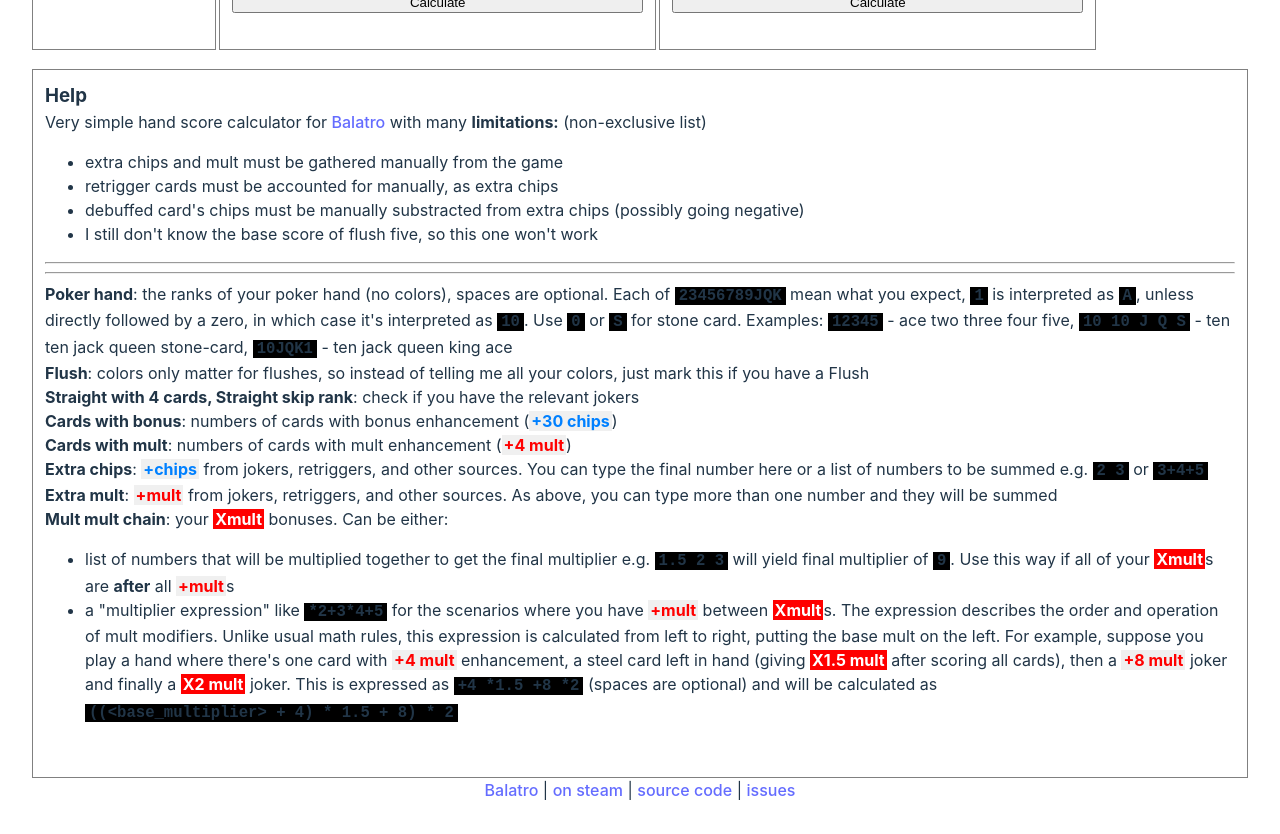
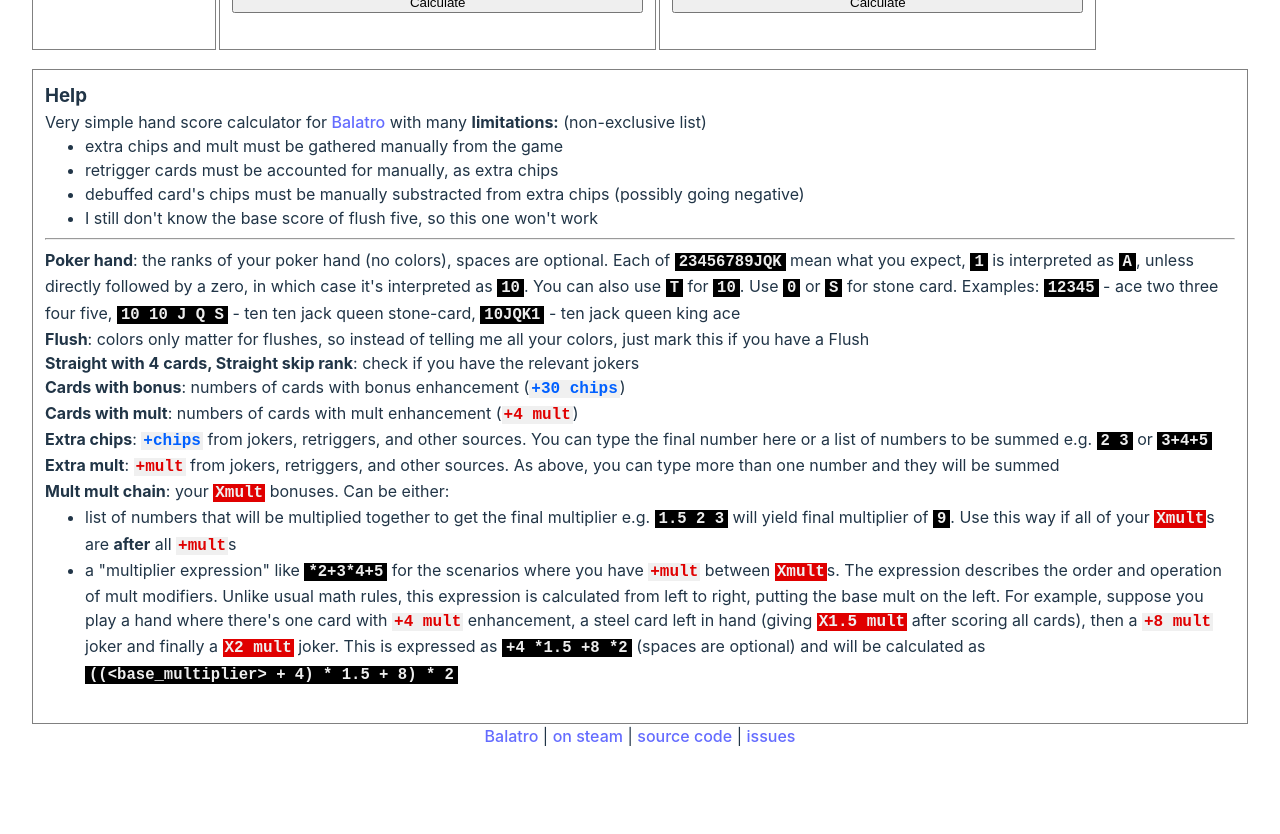
Before and after one commit to itrend/balcal, a React (Vite) app: page / in a window 1280 px wide. Shown: the part 780-1614 px from the top of the page. After the commit the page ends 1560 px from the top, so only its background shows below. Built offline with nearby package versions, Linux system fonts and the light colour scheme.

Commit message:
more help visuals

```diff
--- a/src/App.css
+++ b/src/App.css
@@ -56,9 +56,15 @@ h3 {
 
 #help code {
   font-weight: bold;
+  color: #eee;
   background-color: black;
   font-size: larger;
   padding-left: 4px;
   padding-right: 4px;
   white-space: nowrap;
 }
+
+ul {
+  margin-top: 0px;
+  margin-bottom: 0px;
+}
--- a/src/balatro.css
+++ b/src/balatro.css
@@ -1,23 +1,23 @@
-.chips {
+.balatro {
+  font-family: monospace;
+  font-size: large;
   font-weight: bold;
   padding-left: 2px;
   padding-right: 2px;
-  color: #0080ff;
+  white-space: nowrap;
+}
+
+.chips {
+  color: #0060ff;
   background-color: #f0f0f0;
 }
 
 .amult {
-  font-weight: bold;
-  padding-left: 2px;
-  padding-right: 2px;
-  color: red;
+  color: #e00000;
   background-color: #f0f0f0;
 }
 
 .mmult {
-  font-weight: bold;
-  padding-left: 2px;
-  padding-right: 2px;
-  color: white;
-  background-color: red;
+  color: #f0f0f0;
+  background-color: #e00000;
 }
--- a/src/components/help.tsx
+++ b/src/components/help.tsx
@@ -1,3 +1,4 @@
+import { PropsWithChildren, ReactNode } from "react"
 import "../balatro.css"
 
 
@@ -14,11 +15,11 @@ export function Help() {
         <li>I still don&apos;t know the base score of flush five, so this one won&apos;t work</li>
       </ul>
       <hr/>
-      <hr/>
       <b>Poker hand</b>: the ranks of your poker hand (no colors), spaces are optional. Each
       of <code>23456789JQK</code> mean what you expect, <code>1</code> is interpreted
       as <code>A</code>, unless directly followed by a zero, in which case it&apos;s interpreted
-      as <code>10</code>. Use <code>0</code> or <code>S</code> for stone card.
+      as <code>10</code>. You can also use <code>T</code> for <code>10</code>.
+      Use <code>0</code> or <code>S</code> for stone card.
       Examples: <code>12345</code> - ace two three four five, <code>10 10 J Q S</code> -
       ten ten jack queen stone-card, <code>10JQK1</code> - ten jack queen king ace
       <br />
@@ -27,33 +28,33 @@ export function Help() {
       <br />
       <b>Straight with 4 cards, Straight skip rank</b>: check if you have the relevant jokers
       <br />
-      <b>Cards with bonus</b>: numbers of cards with bonus enhancement (<span className="chips">+30 chips</span>)
+      <b>Cards with bonus</b>: numbers of cards with bonus enhancement (<Chips>+30 chips</Chips>)
       <br />
-      <b>Cards with mult</b>: numbers of cards with mult enhancement (<span className="amult">+4 mult</span>)
+      <b>Cards with mult</b>: numbers of cards with mult enhancement (<AMult>+4 mult</AMult>)
       <br />
-      <b>Extra chips</b>: <span className="chips">+chips</span> from jokers, retriggers, and other sources.
+      <b>Extra chips</b>: <Chips>+chips</Chips> from jokers, retriggers, and other sources.
       You can type the final number here or a list of numbers to be summed e.g. <code>2 3</code> or <code>3+4+5</code>
       <br />
-      <b>Extra mult</b>: <span className="amult">+mult</span> from jokers, retriggers, and other sources. As above,
+      <b>Extra mult</b>: <AMult>+mult</AMult> from jokers, retriggers, and other sources. As above,
       you can type more than one number and they will be summed
       <br />
-      <b>Mult mult chain</b>: your <span className="mmult">Xmult</span> bonuses. Can be either:
+      <b>Mult mult chain</b>: your <MMult>Xmult</MMult> bonuses. Can be either:
       <ul>
         <li>
           list of numbers that will be multiplied together to get the final multiplier
           e.g. <code>1.5 2 3</code> will yield final multiplier of <code>9</code>. Use this way
-          if all of your <span className="mmult">Xmult</span>s
-          are <b>after</b> all <span className="amult">+mult</span>s
+          if all of your <MMult>Xmult</MMult>s
+          are <b>after</b> all <AMult>+mult</AMult>s
         </li>
         <li>
           a &quot;multiplier expression&quot; like <code>*2+3*4+5</code> for the scenarios where you
-          have <span className="amult">+mult</span> between <span className="mmult">Xmult</span>s.
+          have <AMult>+mult</AMult> between <MMult>Xmult</MMult>s.
           The expression describes the order and operation of mult modifiers. Unlike usual math rules,
           this expression is calculated from left to right, putting the base mult on the left.
           For example, suppose you play a hand where there&apos;s one card
-          with <span className="amult">+4 mult</span> enhancement,
-          a steel card left in hand (giving <span className="mmult">X1.5 mult</span> after scoring all cards),
-          then a <span className="amult">+8 mult</span> joker and finally a <span className="mmult">X2 mult</span> joker.
+          with <AMult>+4 mult</AMult> enhancement,
+          a steel card left in hand (giving <MMult>X1.5 mult</MMult> after scoring all cards),
+          then a <AMult>+8 mult</AMult> joker and finally a <MMult>X2 mult</MMult> joker.
           This is expressed as <code>+4 *1.5 +8 *2</code> (spaces are optional) and will be calculated
           as <code>((&lt;base_multiplier&gt; + 4) * 1.5 + 8) * 2</code>
         </li>
@@ -62,3 +63,9 @@ export function Help() {
     </div>
   )
 }
+
+
+const balatroSpan = (clsName: string, children: ReactNode) => <span className={`balatro ${clsName}`}>{children}</span>
+const Chips = ({ children }: PropsWithChildren) => balatroSpan("chips", children)
+const AMult = ({ children }: PropsWithChildren) => balatroSpan("amult", children)
+const MMult = ({ children }: PropsWithChildren) => balatroSpan("mmult", children)
```
